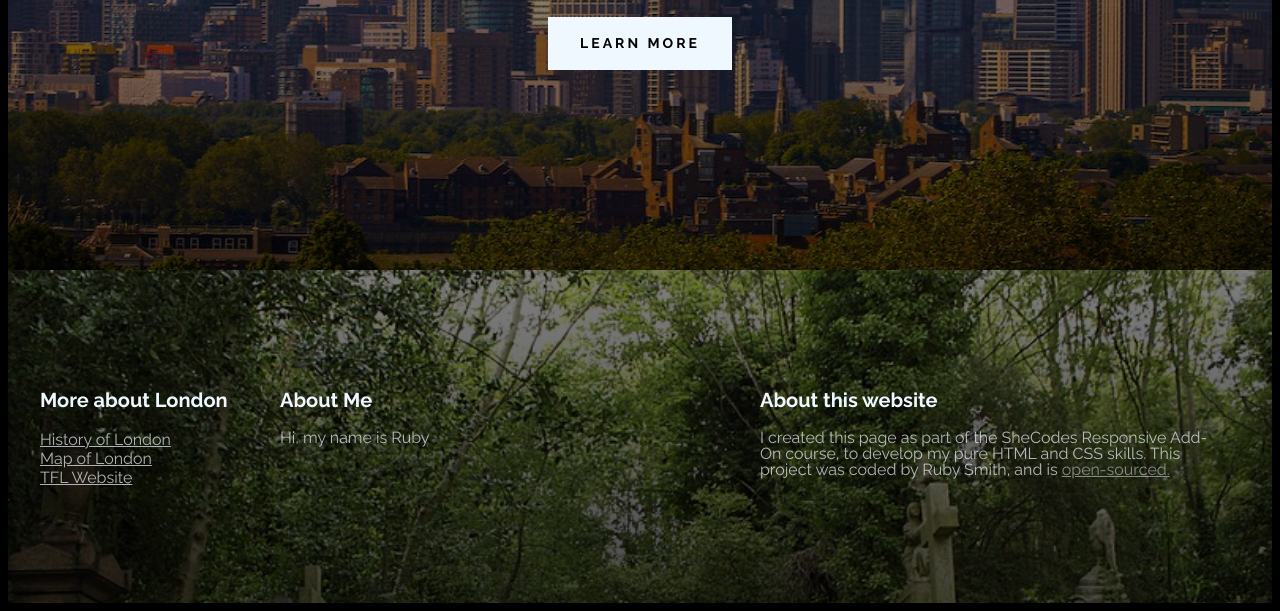
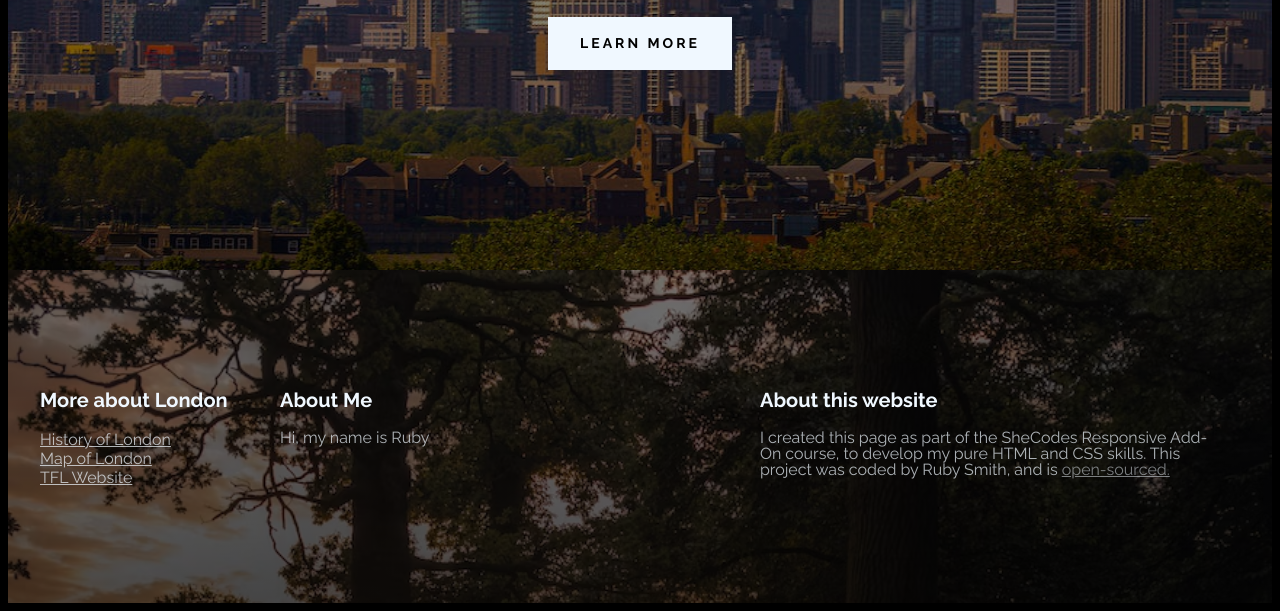
Before and after one commit to Roobsk91/london-walking-project, a plain HTML site: page index.html in a window 1280 px wide. Shown: the part 475-1086 px from the top of the page. Drawn offline with Linux system fonts and the light colour scheme.

Commit message:
changed footer image

```diff
--- a/src/styles.css
+++ b/src/styles.css
@@ -68,7 +68,7 @@ header a {
 footer {
     color: aliceblue;
     background-image: linear-gradient(rgba(0, 0, 0, 0.5), rgba(0, 0, 0, 0.7)),
-     url(/images/Highgate_Cemetery_East.JPG);
+     url(/images/richmond-sunset.avif);
      background-repeat: no-repeat;
      background-size: cover;
      padding: 100px 0;
```
Also changed, not shown: images/richmond-sunset.avif (added).
